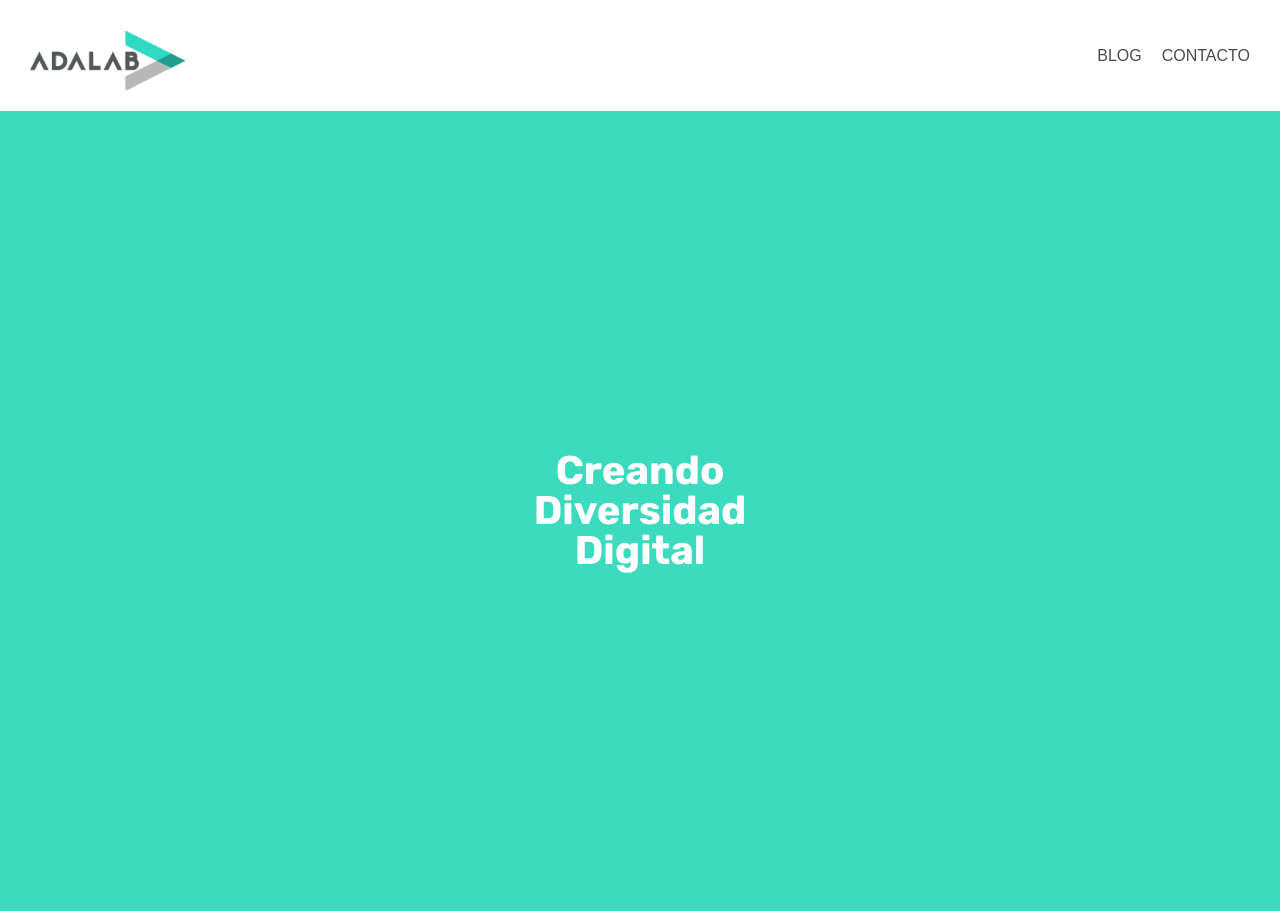
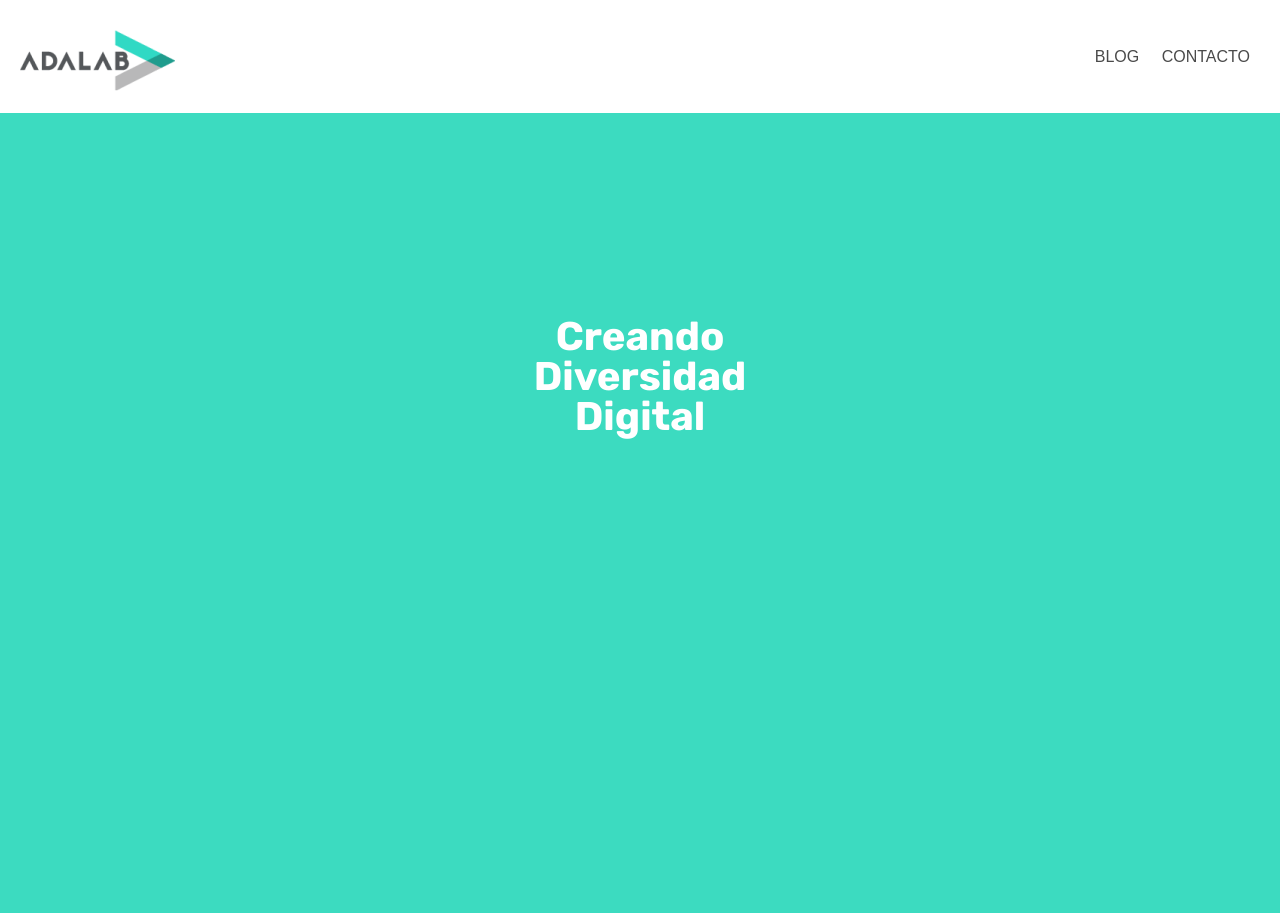
Before and after one commit to Adalab/modulo-1-evaluacion-intermedia-modehans, a plain HTML site: page index.html in a window 1280 px wide. Drawn offline with Linux system fonts and the light colour scheme.

Commit message:
Up correction of erorr links and space padding button, and change unit size font

```diff
--- a/css/main.css
+++ b/css/main.css
@@ -1,9 +1,15 @@
 :root {
   font-family: 'Rubik', sans-serif;
+  --color-grey: #4a4a4a;
+  --color-blue: #3CDBC0;
+  --color-white: #FFFFFF;
+  font-size: calc(16px * 0.625);
+
 }
 
 .header {
   position: sticky;
+  top: 0;
   display: flex;
   flex-direction: column;
   justify-content: center;
@@ -18,34 +24,30 @@
   margin-top: 10px;
 }
 
-.navi {
-  display: flex;
-  gap: 20px;
-
-}
 
 .navi .button {
   border: none;
   background-color: transparent;
-  padding: 0;
+  padding: 0px 10px;
+
 }
 
 .navi .link {
-  color: #4a4a4a;
+  color: var(--color-grey);
   text-decoration: none;
-  font-size: 16px;
+  font-size: 1.6rem;
 }
 
 .main {
-  background-color: #3CDBC0;
+  background-color: var(--color-blue);
   height: 100vh;
 }
 
 .main .title {
-  font-size: 30px;
+  font-size: 3.0rem;
   font-weight: bolder;
-  color: #FFFFFF;
-  width: 250px;
+  color: var(--color-white);
+  word-spacing: 100vw;
   text-align: center;
   position: relative;
   top: 33vh;
@@ -58,11 +60,10 @@
     display: flex;
     flex-direction: row;
     justify-content: space-between;
-    margin: 20px 30px;
+    margin: 20px;
   }
 
   .main .title {
-    top: 50vh;
-    font-size: 40px;
+    font-size: 4.0rem;
   }
 }
--- a/index.html
+++ b/index.html
@@ -15,9 +15,11 @@ family=Rubik:wght@400;700&display=swap" rel="stylesheet">
 
 <body>
   <header class="header">
-    <img class="logo" src="./images/adalab-logo-155x61.png" alt="Logo Adalab">
+    <a class="logo" href="https://adalab.es/" target="_blank"> <img src="./images/adalab-logo-155x61.png"
+        alt="Logo Adalab"></a>
+
     <nav class="navi">
-      <button class="button"><a class="link" href="./index.html">BLOG</a></button>
+      <button class="button"><a class="link" href="#">BLOG</a></button>
       <button class="button"><a class="link" href="#">CONTACTO</a></button>
     </nav>
   </header>
```
